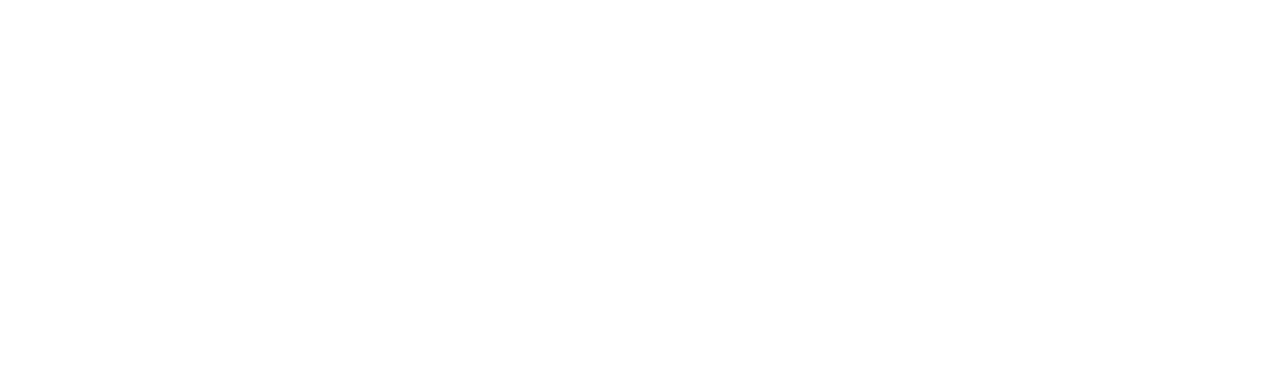
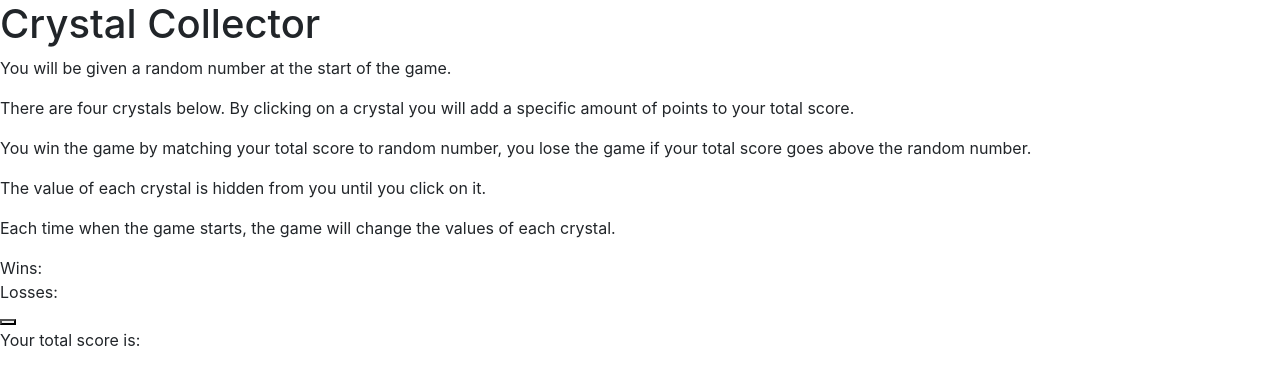
Before and after one commit to brandon123774/unit-4-game, a plain HTML site: page index.html in a window 1280 px wide. Drawn offline with nearby package versions, Linux system fonts and the light colour scheme.

Commit message:
edited index.html file

```diff
--- a/index.html
+++ b/index.html
@@ -14,8 +14,29 @@
 
 </head>
 <body>
+    <h1>Crystal Collector</h1>
+
+    <p>You will be given a random number at the start of the game.</p>
+
+    <p>There are four crystals below. By clicking on a crystal you will add a specific amount of points to your total score. </p>
+
+    <p>You win the game by matching your total score to random number, you lose the game if your total score goes above the random number. </p>
+
+    <p>The value of each crystal is hidden from you until you click on it.</p>
+
+    <p>Each time when the game starts, the game will change the values of each crystal.</p>
+
+    <span id= "number-to-guess"></span>
+    <span id="wins-text">Wins: </span>
+    <div></div>
+    <span id="losses-text">Losses: </span>
+    <div></div>
+    <button id="buttons"></button>
+    <div></div>
+    <span id="total-score-text">Your total score is: </span>
+
+
     <script src ="assets/javascript/game.js">
-
     </script>
 
 </body>
```
